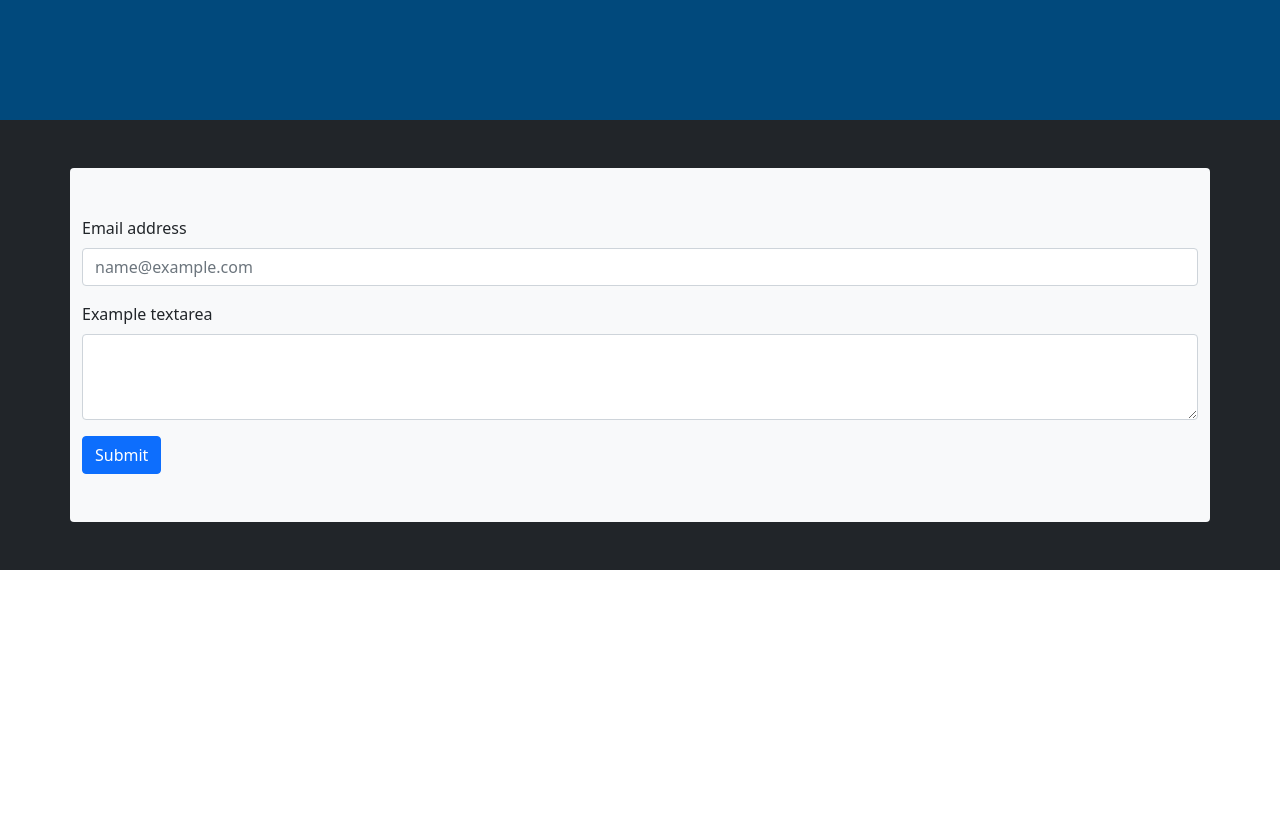
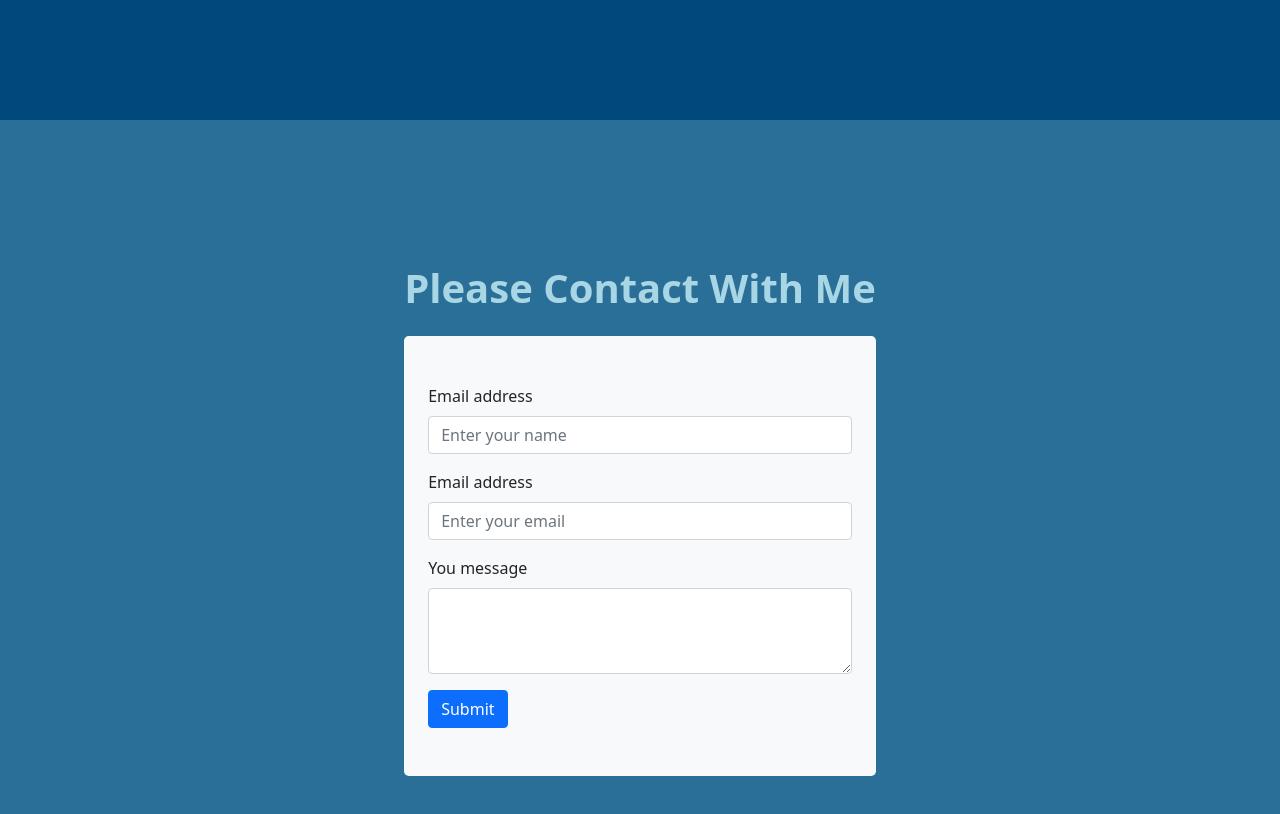
Before and after one commit to shadikmahamudsohan/my-portfolio, a React (Create React App) app: page / in a window 1280 px wide. Shown: the part 1480-2294 px from the top of the page. Before the commit the page ends 2050 px from the top, so only its background shows below. Built offline with nearby package versions, Linux system fonts and the light colour scheme.

Commit message:
contact me added

```diff
--- a/package.json
+++ b/package.json
@@ -8,11 +8,13 @@
     "@testing-library/user-event": "^13.5.0",
     "aos": "^2.3.4",
     "bootstrap": "^5.1.3",
+    "emailjs-com": "^3.2.0",
     "react": "^18.1.0",
     "react-bootstrap": "^2.4.0",
     "react-dom": "^18.1.0",
     "react-router-dom": "^6.3.0",
     "react-scripts": "5.0.1",
+    "react-toastify": "^9.0.4",
     "web-vitals": "^2.1.4"
   },
   "scripts": {
--- a/src/App.js
+++ b/src/App.js
@@ -1,10 +1,13 @@
 import './App.css';
 import Home from './Pages/Home/Home';
 import 'bootstrap/dist/css/bootstrap.min.css';
+import { ToastContainer } from 'react-toastify';
+import 'react-toastify/dist/ReactToastify.css';
 
 function App() {
   return (
     <div className="app">
+      <ToastContainer />
       <Home />
     </div>
   );
--- a/src/Pages/Home/Contact/Contact.css
+++ b/src/Pages/Home/Contact/Contact.css
@@ -0,0 +1,4 @@
+.contact-page {
+    background-color: #2A6F97;
+    min-height: 100vh;
+}
--- a/src/Pages/Home/Contact/Contact.js
+++ b/src/Pages/Home/Contact/Contact.js
@@ -1,20 +1,58 @@
-import React from 'react';
+import React, { useState } from 'react';
 import { Form } from 'react-bootstrap';
+import './Contact.css';
+import emailjs from 'emailjs-com';
+import { toast } from 'react-toastify';
 
 const Contact = () => {
+    const [validated, setValidated] = useState(false);
+
+    const handleSubmit = (event) => {
+        event.preventDefault();
+        const form = event.currentTarget;
+        if (form.checkValidity() === false) {
+            // event.preventDefault();
+            event.stopPropagation();
+        }
+
+        setValidated(true);
+
+        if (validated) {
+            emailjs.sendForm('service_52pzts8', 'template_i0ozwp3', event.target, '0eKoB3IdMy7pPubVL').then(res => {
+                toast.success("Email Sended!");
+            }).catch(error => toast.error("Some thing went wrong!"));
+        }
+    };
+
     return (
-        <section className='bg-dark py-5'>
-            <Form className='container bg-light py-5 rounded'>
-                <Form.Group className="mb-3" controlId="exampleForm.ControlInput1">
-                    <Form.Label>Email address</Form.Label>
-                    <Form.Control type="email" placeholder="name@example.com" />
-                </Form.Group>
-                <Form.Group className="mb-3" controlId="exampleForm.ControlTextarea1">
-                    <Form.Label>Example textarea</Form.Label>
-                    <Form.Control as="textarea" rows={3} />
-                </Form.Group>
-                <button className='btn btn-primary'>Submit</button>
-            </Form>
+        <section className='contact-page py-5 py-4 d-flex align-items-center justify-content-center'>
+            <div>
+                <h1 className="header text-center mb-4">Please Contact With Me</h1>
+                <Form noValidate validated={validated} onSubmit={handleSubmit} className='container bg-light py-5 rounded-3 px-4'>
+                    <Form.Group className="mb-3" controlId="name">
+                        <Form.Label>Email address</Form.Label>
+                        <Form.Control type="name" name='name' required placeholder="Enter your name" />
+                        <Form.Control.Feedback type="invalid">
+                            Please choose a name.
+                        </Form.Control.Feedback>
+                    </Form.Group>
+                    <Form.Group className="mb-3" controlId="email">
+                        <Form.Label>Email address</Form.Label>
+                        <Form.Control type="email" name='user_email' required placeholder="Enter your email" />
+                        <Form.Control.Feedback type="invalid">
+                            Please choose a email.
+                        </Form.Control.Feedback>
+                    </Form.Group>
+                    <Form.Group className="mb-3" name='message' controlId="message">
+                        <Form.Label>You message</Form.Label>
+                        <Form.Control required as="textarea" rows={3} />
+                        <Form.Control.Feedback type="invalid">
+                            Please choose a message.
+                        </Form.Control.Feedback>
+                    </Form.Group>
+                    <button type="submit" className='btn btn-primary'>Submit</button>
+                </Form>
+            </div>
         </section>
     );
 };
```
Also changed, not shown: 1 other file (tests, documents, lock files or other folders).
